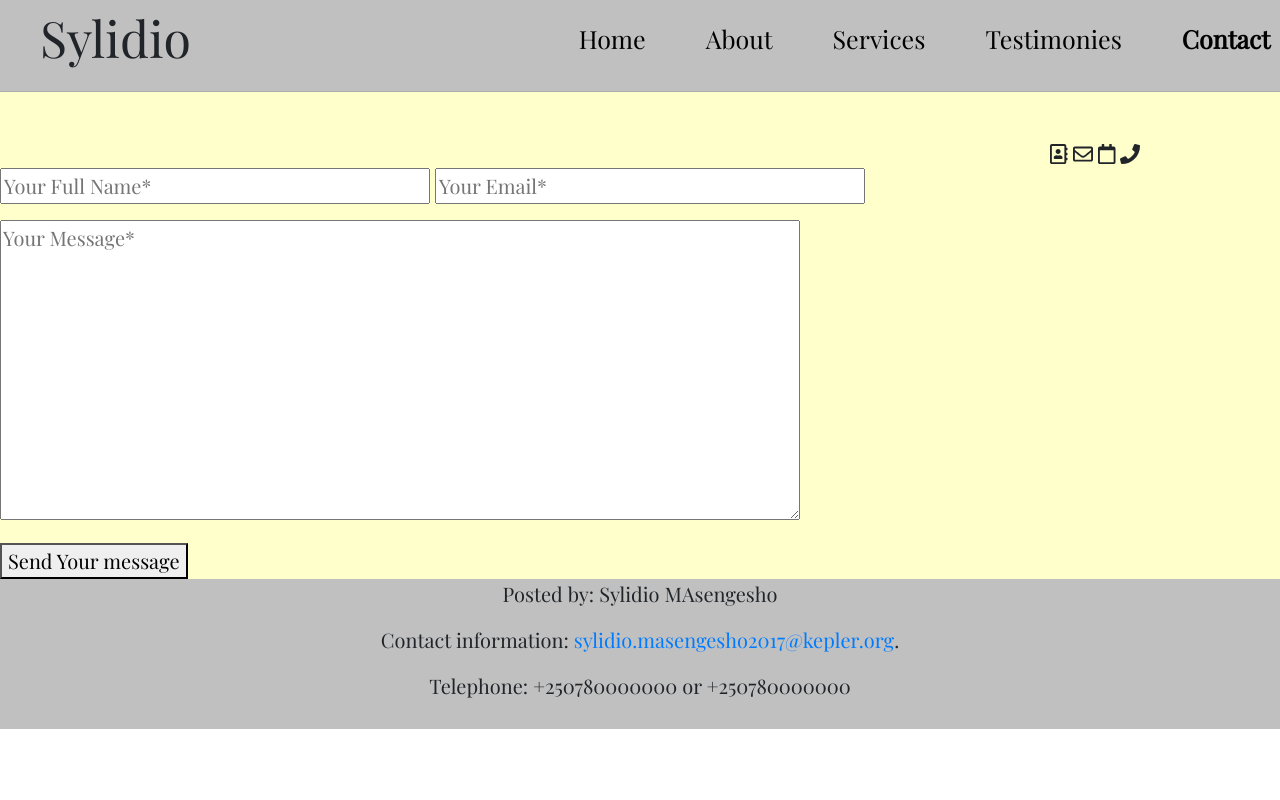
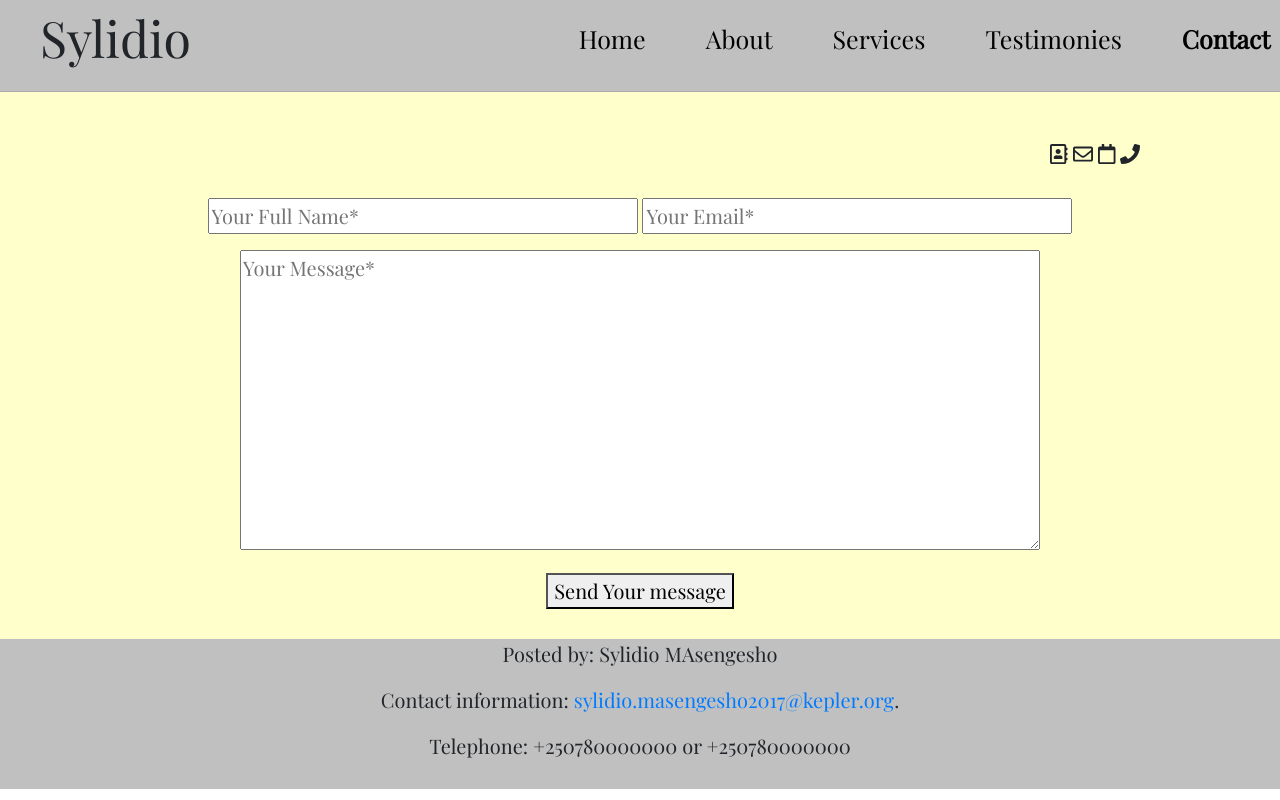
Before and after one commit to Sylidio12/Agaseke, a plain HTML site: page html/contact.html in a window 1280 px wide. Drawn offline with nearby package versions, Linux system fonts and the light colour scheme.

Commit message:
Update contact.html

```diff
--- a/html/contact.html
+++ b/html/contact.html
@@ -36,7 +36,7 @@
    		</header>
        <div> <br>
 
-	       <div class="column>
+
            <form>
                <input type="name" name="name" placeholder="Your Full Name*">
                <input type="Email" name="Email" placeholder="Your Email*">
```
